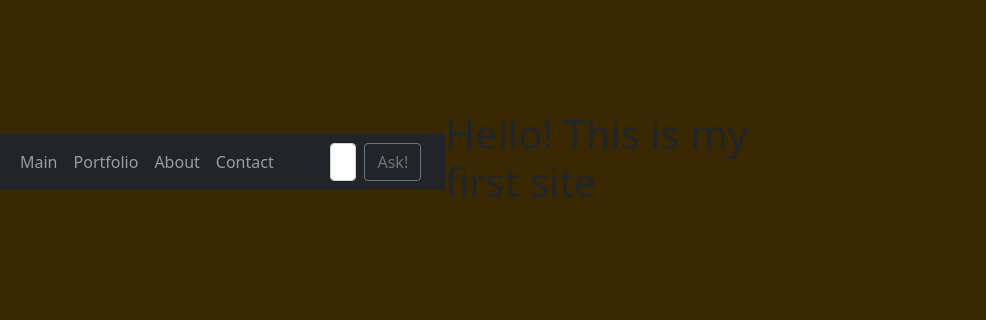
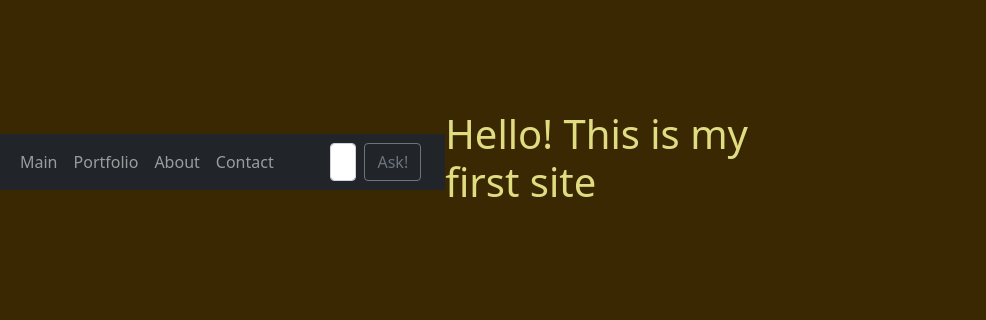
Before and after one commit to justwildjustwind/my_first_site, a plain HTML site: page index.html in a window 1280 px wide. Shown: the part 238-558 px from the top of the page, 44-1030 px from the left. Drawn offline with nearby package versions, Linux system fonts and the light colour scheme.

Commit message:
new colors

```diff
--- a/style.css
+++ b/style.css
@@ -11,6 +11,9 @@ body {
   justify-content: center;
 }
 
+h1{
+color: #e0dc82;
+}
 
 p{
 	color: #c5adf7;
```
